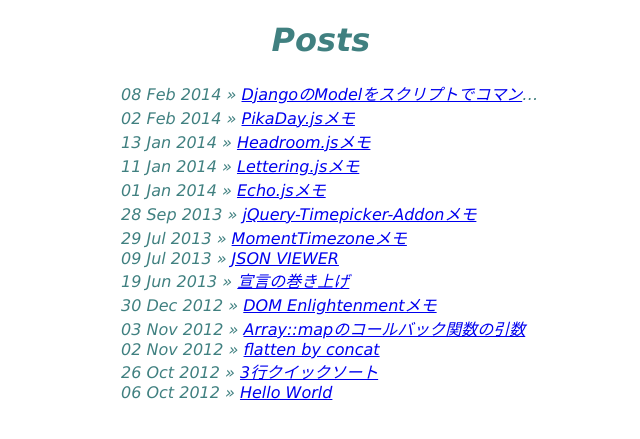
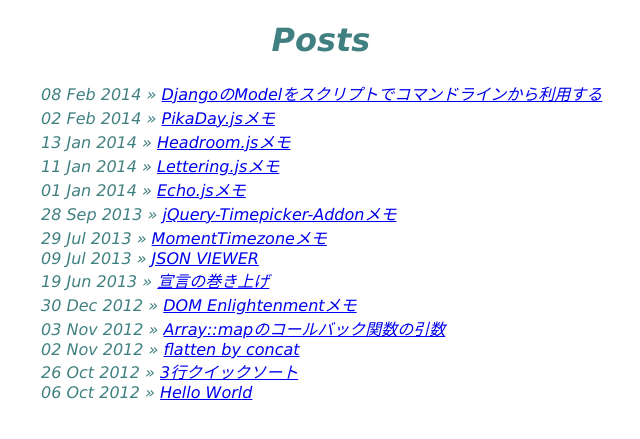
Before and after one commit to 38elements/38elements.github.com, a Jekyll site: the page built from index.md, in a window 1280 px wide. Shown: the top 439 px of the page, without its empty margins (319-959 px from the left). Built offline with Jekyll 4.4.1, drawn with Linux system fonts in a browser that asks for light colours; Markdown is read by kramdown in place of the engine named in the settings.

Commit message:
change css

```diff
--- a/css/blog.css
+++ b/css/blog.css
@@ -40,11 +40,11 @@ article h5 {
 #main_page {
     color: #408080;
     font-style: italic;
-    width:480px;
+    width:640px;
 }
 
 #main_page li {
-    width: 420px;
+    width: 600px;
     text-align: left;
     text-overflow: ellipsis;
     white-space: nowrap;
```
Also changed, not shown: css/common.css (+1 -1 lines).
